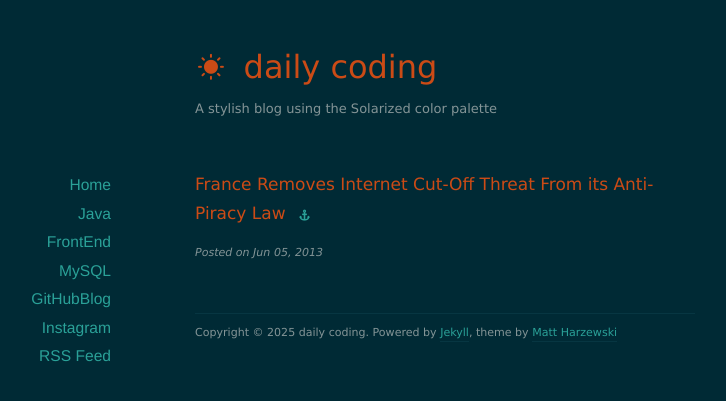
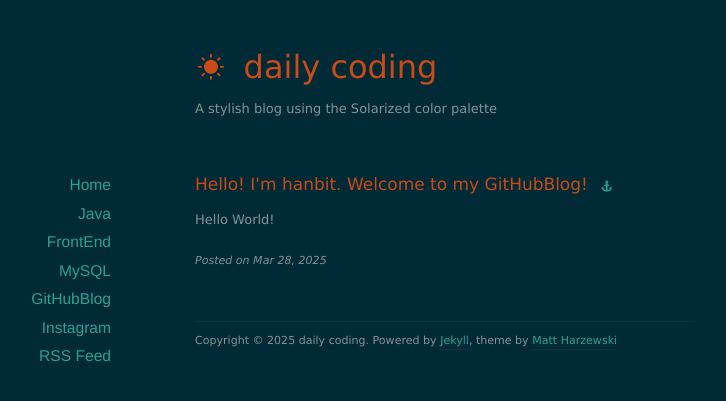
Before and after one commit to gilhanbit/gilhanbit.github.io, a Jekyll site: the page built from _posts/2013-06-05-france-removes-internet-cut-off.markdown, in a window 1280 px wide. Shown: the top 401 px of the page, without its empty margins (195-921 px from the left). Built offline with Jekyll 4.4.1, drawn with Linux system fonts in a browser that asks for light colours; nearby versions of some CDN libraries.

Commit message:
Update 2013-06-05-france-removes-internet-cut-off.markdown

```diff
--- a/_posts/2013-06-05-france-removes-internet-cut-off.markdown
+++ b/_posts/2013-06-05-france-removes-internet-cut-off.markdown
@@ -1,6 +1,8 @@
 ---
 layout: post
-title:  "France Removes Internet Cut-Off Threat From its Anti-Piracy Law"
-date:   2013-06-05 20:33:11
+title:  "Hello! I'm hanbit. Welcome to my GitHubBlog!"
+date:   2025-03-28
 external-url: http://arstechnica.com/tech-policy/2013/06/france-removes-internet-cut-off-threat-from-its-anti-piracy-law/
 ---
+
+Hello World!
```
